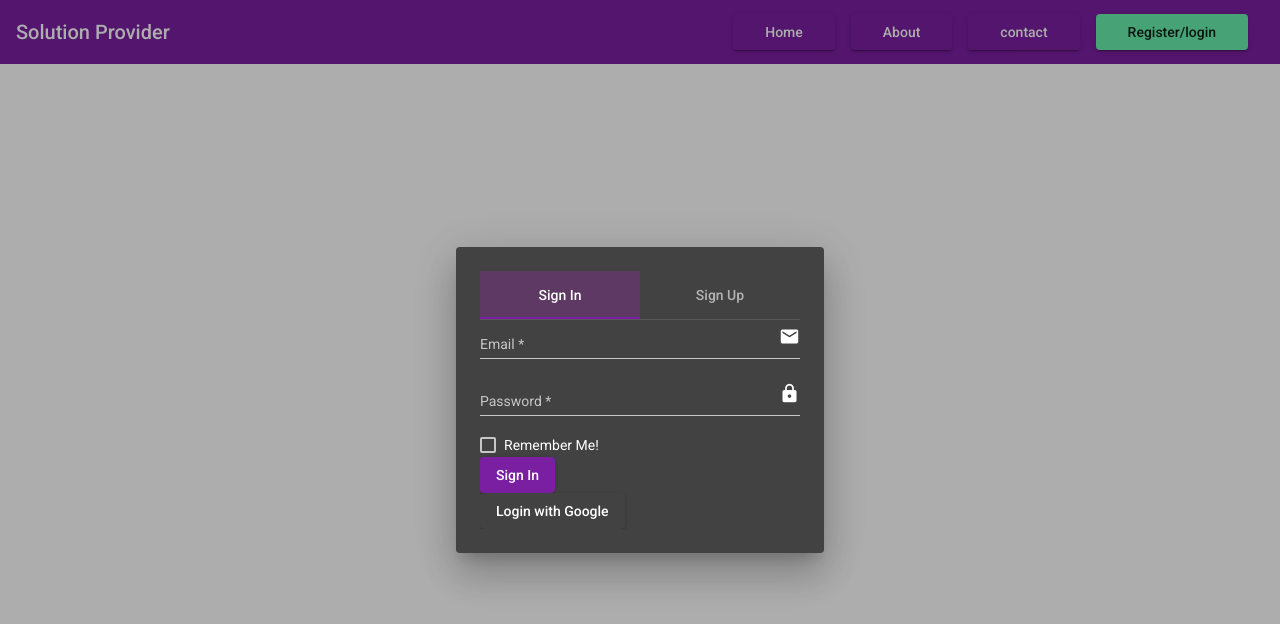
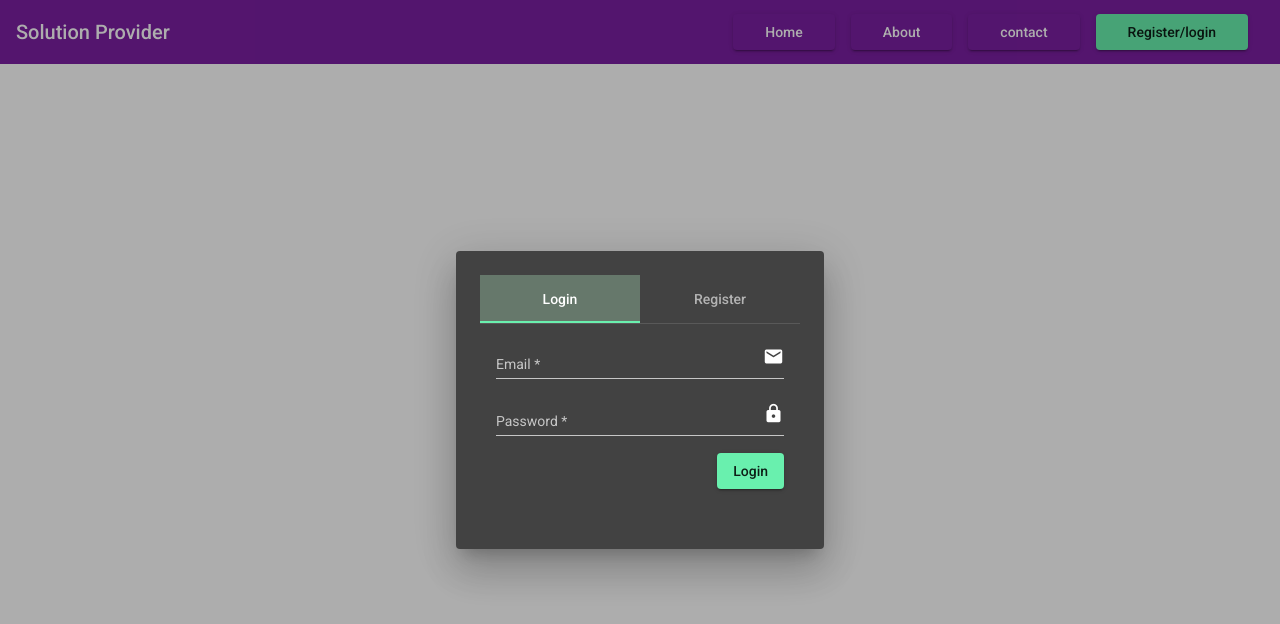
Before and after one commit to dev-mrahsansaleem/FYP_FRONTEND, an Angular app: page / in a window 1280 px wide. Both pictures are taken after a click on the button "Register/login". Shown: the top 624 px of the page. Built offline with nearby package versions, Linux system fonts and the light colour scheme.

Commit message:
updates on login and register

```diff
--- a/src/app/components/register-login-dialog/register-login-dialog.component.css
+++ b/src/app/components/register-login-dialog/register-login-dialog.component.css
@@ -0,0 +1,3 @@
+.formSpace {
+  padding: 5%;
+}
--- a/src/app/components/register-login-dialog/register-login-dialog.component.html
+++ b/src/app/components/register-login-dialog/register-login-dialog.component.html
@@ -1,9 +1,9 @@
 <div class="login-page">
-  <mat-tab-group >
-    <mat-tab label="Sign In">
-      <form action="">
-        <div  >
-          <mat-form-field  style="display:block;">
+  <mat-tab-group color="accent">
+    <mat-tab label="Login">
+      <div class="formSpace">
+        <form (ngSubmit)="loginFormSubmit()">
+          <mat-form-field color="accent" style="display: block">
             <input
               matInput
               placeholder="Email"
@@ -15,9 +15,8 @@
             <mat-error *ngIf="email.invalid">Email is required</mat-error>
             <mat-icon matSuffix>email</mat-icon>
           </mat-form-field>
-        </div>
-        <div >
-          <mat-form-field  style="display:block;">
+
+          <mat-form-field color="accent" style="display: block">
             <input
               matInput
               placeholder="Password"
@@ -36,25 +35,30 @@
             </mat-error>
             <mat-icon matSuffix>lock</mat-icon>
           </mat-form-field>
-        </div>
-        <div>
-          <mat-checkbox>Remember Me!</mat-checkbox>
-        </div>
-        <div>
-          <button mat-raised-button color="primary" class="login-button">
-            Sign In
-          </button>
+
+          <!-- <mat-checkbox>Remember Me!</mat-checkbox> -->
+
+          <div align="end">
+            <button
+              mat-raised-button
+              color="accent"
+              class="login-button"
+              (click)="btnLoginClick()"
+            >
+              Login
+            </button>
+          </div>
           <br />
-          <button mat-raised-button class="login-button">
+          <!-- <button mat-raised-button class="login-button">
             Login with Google
-          </button>
-        </div>
-      </form>
+          </button> -->
+        </form>
+      </div>
     </mat-tab>
-    <mat-tab label="Sign Up">
-      <mat-card-content>
-        <form action="">
-          <mat-form-field style="display:block;" >
+    <mat-tab label="Register">
+      <div class="formSpace">
+        <form (ngSubmit)="registerFormSubmit()">
+          <mat-form-field color="accent" style="display: block">
             <input
               matInput
               placeholder="User Name"
@@ -68,7 +72,8 @@
               Username is required
             </mat-error>
           </mat-form-field>
-          <mat-form-field style="display:block;" >
+
+          <mat-form-field color="accent" style="display: block">
             <input
               matInput
               placeholder="Email"
@@ -80,7 +85,7 @@
             <mat-error *ngIf="email.invalid">Email is required</mat-error>
             <mat-icon matSuffix>email</mat-icon>
           </mat-form-field>
-          <mat-form-field style="display:block;" >
+          <mat-form-field color="accent" style="display: block">
             <input
               matInput
               placeholder="Password"
@@ -99,7 +104,8 @@
             </mat-error>
             <mat-icon matSuffix>lock</mat-icon>
           </mat-form-field>
-          <mat-form-field style="display:block;" >
+
+          <mat-form-field color="accent" style="display: block">
             <input
               matInput
               placeholder="Password"
@@ -110,16 +116,25 @@
               ngModel
               #repassword="ngModel"
             />
+
             <mat-error *ngIf="repassword.errors && repassword.errors.required">
               Re-Enter Password is required
             </mat-error>
             <mat-icon matSuffix>lock</mat-icon>
           </mat-form-field>
-          <button mat-raised-button color="primary" class="login-button">
-            Sign Up
-          </button>
+
+          <div align="end">
+            <button
+              mat-raised-button
+              color="accent"
+              class="login-button"
+              (click)="btnRegisterClick()"
+            >
+              Register
+            </button>
+          </div>
         </form>
-      </mat-card-content>
+      </div>
     </mat-tab>
   </mat-tab-group>
 </div>
--- a/src/app/components/register-login-dialog/register-login-dialog.component.ts
+++ b/src/app/components/register-login-dialog/register-login-dialog.component.ts
@@ -11,4 +11,21 @@ export class RegisterLoginDialogComponent implements OnInit {
   constructor(private userService: UserService) {}
 
   ngOnInit(): void {}
+
+  //form functions
+
+  loginFormSubmit() {
+    console.log('btn login form submit');
+  }
+  btnLoginClick() {
+    console.log('btn login clicked');
+  }
+
+  registerFormSubmit() {
+    console.log('btn register form submit');
+  }
+  btnRegisterClick() {
+    console.log('btn register clicked');
+  }
+  //form functions
 }
```
